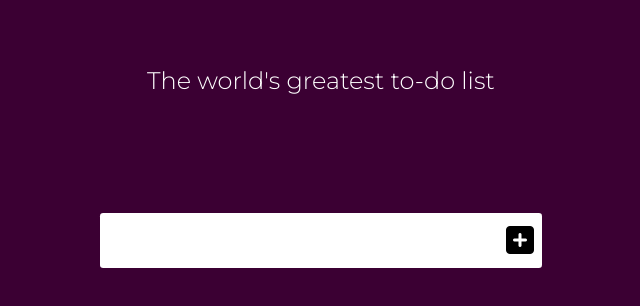
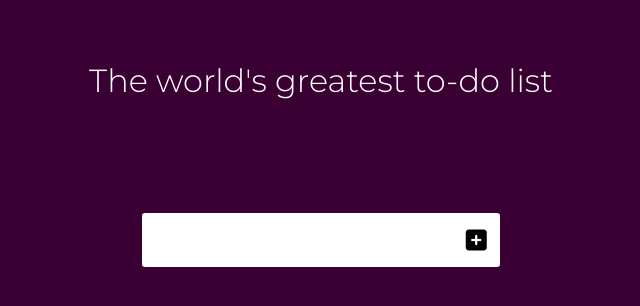
Before and after one commit to pravda23/todo, a plain HTML site: page todo.html in a window 1280 px wide. Shown: the whole page, without its empty margins (319-959 px from the left). Drawn offline with Linux system fonts and the light colour scheme; a web font is replaced by a local one.

Commit message:
rejects new tasks if they exist (UI)

```diff
--- a/todo.css
+++ b/todo.css
@@ -12,7 +12,7 @@ body {
 }
 
 header {
-  font-size: 1.5rem;
+  font-size: 2rem;
 }
 
 header,
@@ -26,10 +26,10 @@ form {
 form input,
 form button {
   background: white;
-  padding: 0.5rem;
-  font-size: 2rem;
+  padding: 0.8rem;
+  font-size: 1.5rem;
   border: none;
-  max-width: 50vw;
+  max-width: 100vw;
 }
 
 form input {
@@ -50,11 +50,8 @@ li {
 
 /* form input field */
 
-input {
+.input {
   background-color: white;
-  font-size: inherit;
-
-  /* color: white; */
 }
 
 .input:focus {
@@ -62,10 +59,10 @@ input {
 }
 
 .input::placeholder {
-  font-size: 1.5rem;
-
-  /* justify-content: right; */
+  font-size: 1.2rem;
+  text-align: center;
   color: rgb(199, 99, 81);
+  /* color: blue; */
 }
 
 .list-container {
--- a/todo.js
+++ b/todo.js
@@ -1,4 +1,4 @@
-const arr = ["1", "2", "3"];
+const arr = [];
 
 // selectors
 
@@ -31,9 +31,8 @@ function addEntry(e) {
 
     // FALSE
     if (uniqueEntry === false) {
-      //   input.placeholder = "You've already added that task.";
-      console.log("You've already added that task.");
-      input.placeholder = "";
+      input.value = "";
+      input.placeholder = "You've already added that.";
     } else {
       // TRUE
       // create single entry
```
